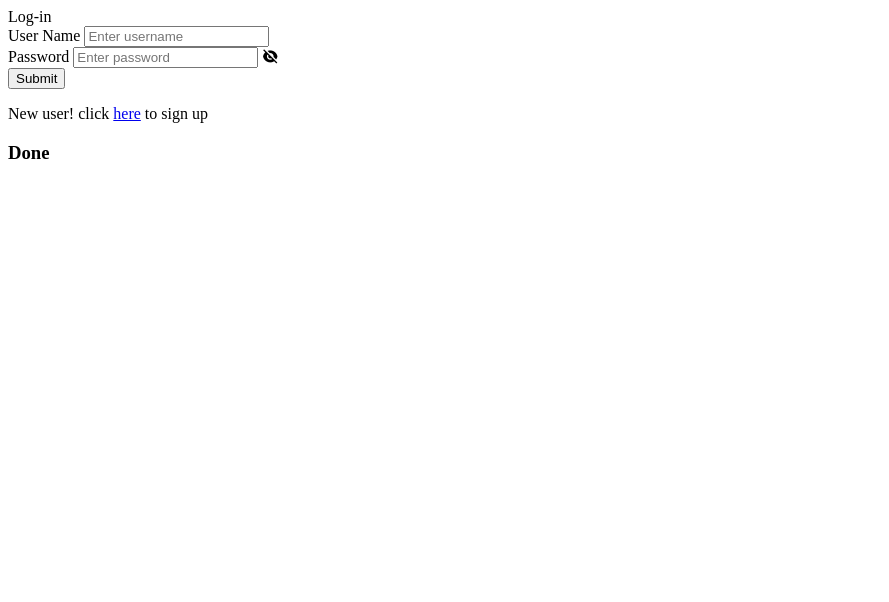
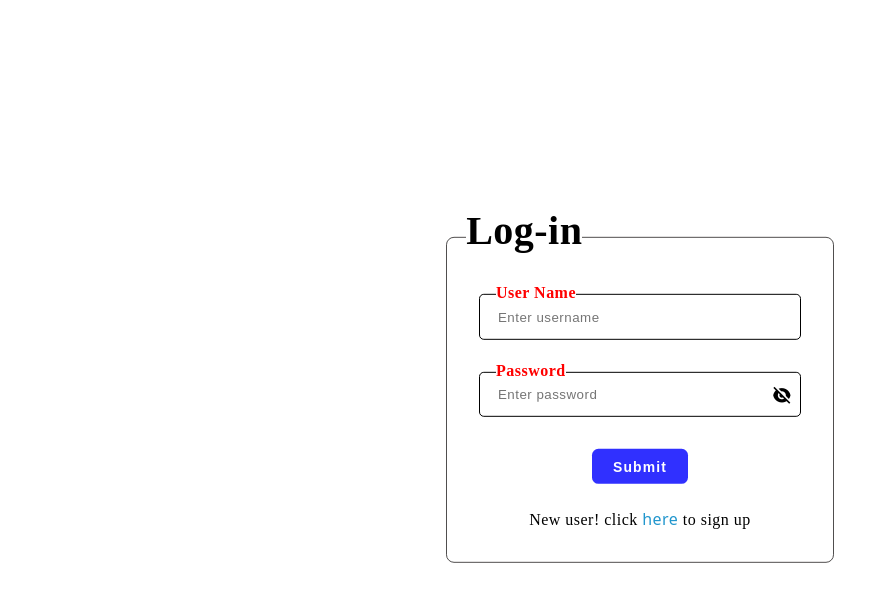
Before and after one commit to SachinKiragi/signupAndLogin, a plain HTML site: page log-in/index.html in a window 1280 px wide. Shown: the whole page, without its empty margins (0-889 px from the left). Drawn offline with nearby package versions, Linux system fonts and the light colour scheme; the site is published under a folder, as on GitHub Pages, so addresses that start at the root find nothing.

Commit message:
bug fixed

```diff
--- a/log-in/index.html
+++ b/log-in/index.html
@@ -6,8 +6,8 @@
     <title>Log-in</title>
 
     <!--====== style sheet for log in page =====-->
-    <link rel="stylesheet" type="text/css" href="\style.css">
-    <link rel="stylesheet" href="\log-in\style.css">
+    <link rel="stylesheet" type="text/css" href="..\style.css">
+    <link rel="stylesheet" href=".\style.css">
 
     <!--=============== REMIXICONS ===============-->
     <link rel="stylesheet" href="https://cdnjs.cloudflare.com/ajax/libs/remixicon/4.2.0/remixicon.min.css">
@@ -37,7 +37,7 @@
             <button id="submit-btn" class="buttons">Submit</button>
         </form>
 
-        <p>New user! click <a type="html" href="/sign-up/index.html">here</a> to sign up</p>
+        <p>New user! click <a type="html" href="../sign-up/index.html">here</a> to sign up</p>
         <div class="" id="pop-up-submit">
             <h3 class="pop-msg" id="done-msg">Done</h3>
         </div>
@@ -46,5 +46,5 @@
 
 </body>
 
-<script src="/log-in/script.js"></script>
+<script src="./script.js"></script>
 </html>
```
Also changed, not shown: sign-up/index.html (+3 -3 lines).
